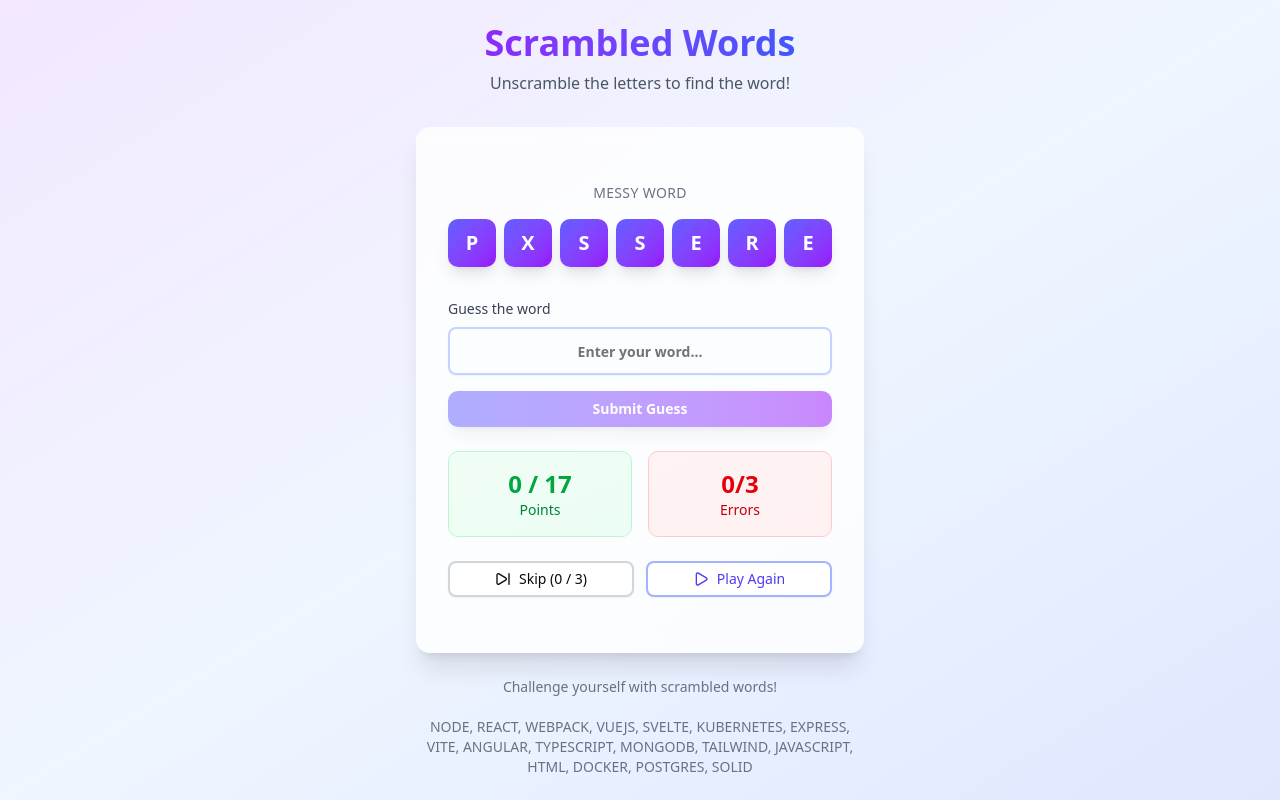
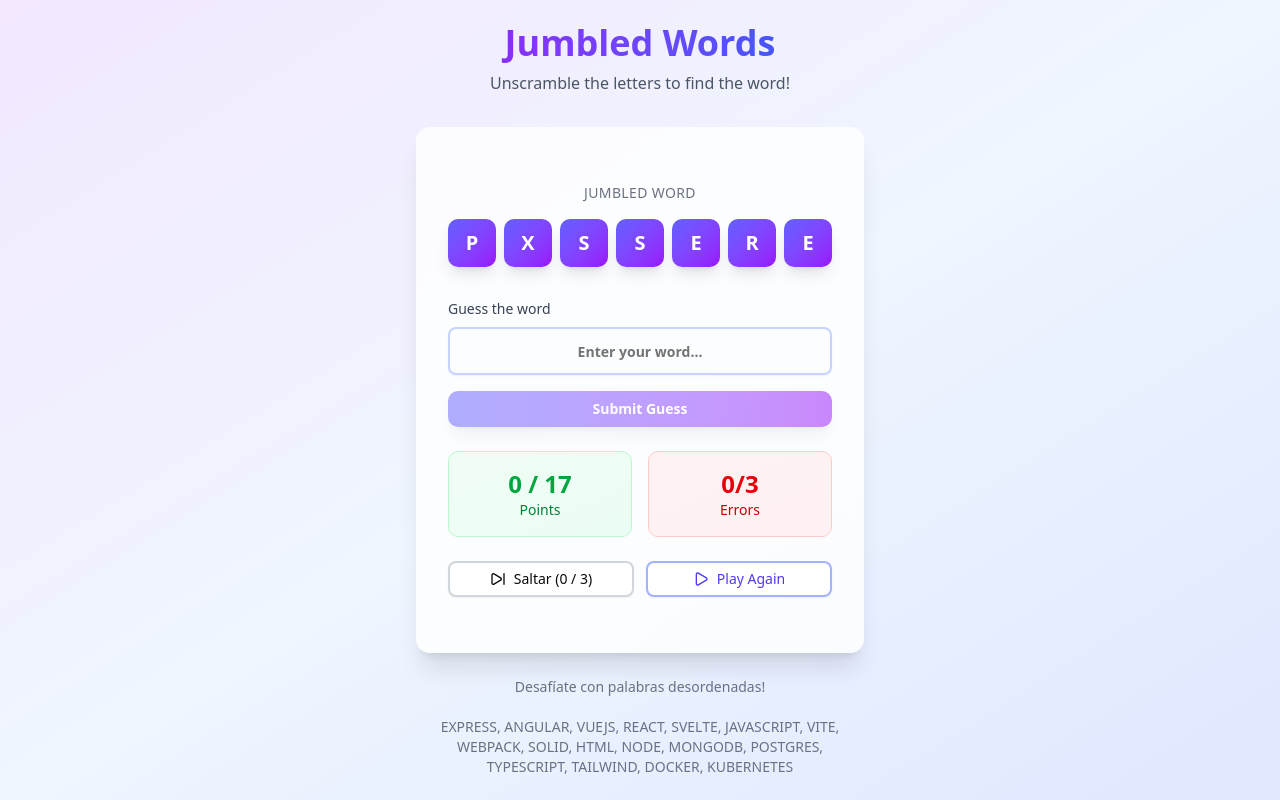
Before and after one commit to CristianSifuentes/ReactHooksTS_-, a React (Vite) app: page / in a window 1280 px wide. Built offline with nearby package versions, Linux system fonts and the light colour scheme.

Commit message:
practice

```diff
--- a/src/main.tsx
+++ b/src/main.tsx
@@ -7,7 +7,8 @@ import './index.css'
 // import { FocusScreen } from './04-useRef/FocusScreen'
 // import { TasksAppUseState } from './05-useReducer/TasksAppUseState'
 // import { TasksAppReducer } from './05-useReducer/TasksAppReducer'
-import { ScrambleWordsUseState } from './05-useReducer/ScrambleWordsUseState'
+// import { ScrambleWordsUseState } from './05-useReducer/ScrambleWordsUseState'
+import { ScrambleWordsUseReducer } from './05-useReducer/ScrambleWordsUseReducer'
 // import { PokemonPage } from './03-examples/PokemonPage'
 // import { HooksApp } from './HooksApp'
 // import { TrafficLight } from './01-useState/TrafficLight'
@@ -25,8 +26,8 @@ createRoot(document.getElementById('root')!).render(
     {/* <TasksAppUseState></TasksAppUseState> */}
     {/* <TasksAppReducer /> */}
     {/* <ScrambleWordsUseState /> */}
-    <ScrambleWordsUseState />
-    {/* <ScrambleWordsUseReducer /> */}
+    {/* <ScrambleWordsUseState /> */}
+     <ScrambleWordsUseReducer />
 
   </StrictMode>,
 )
```
